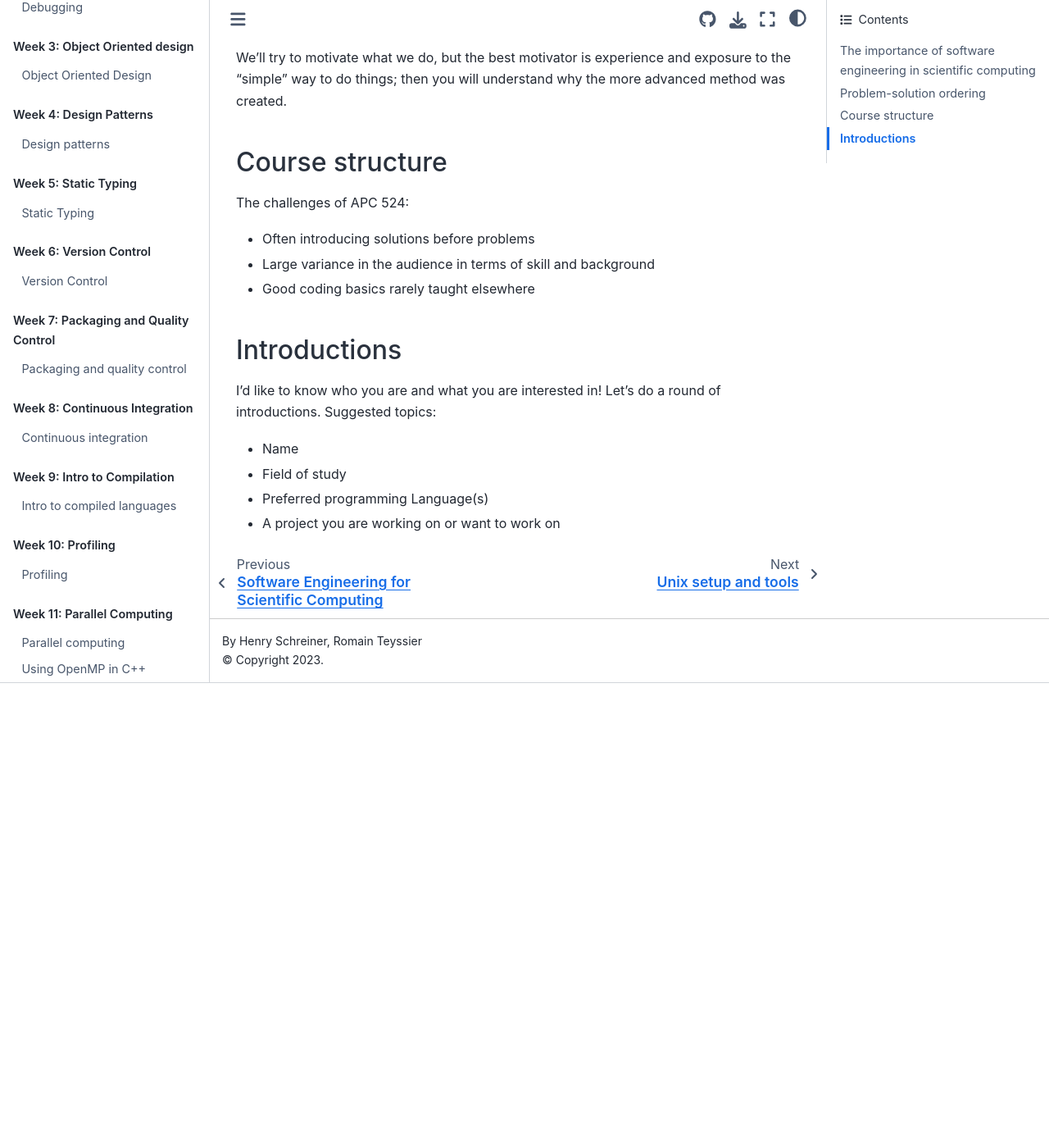
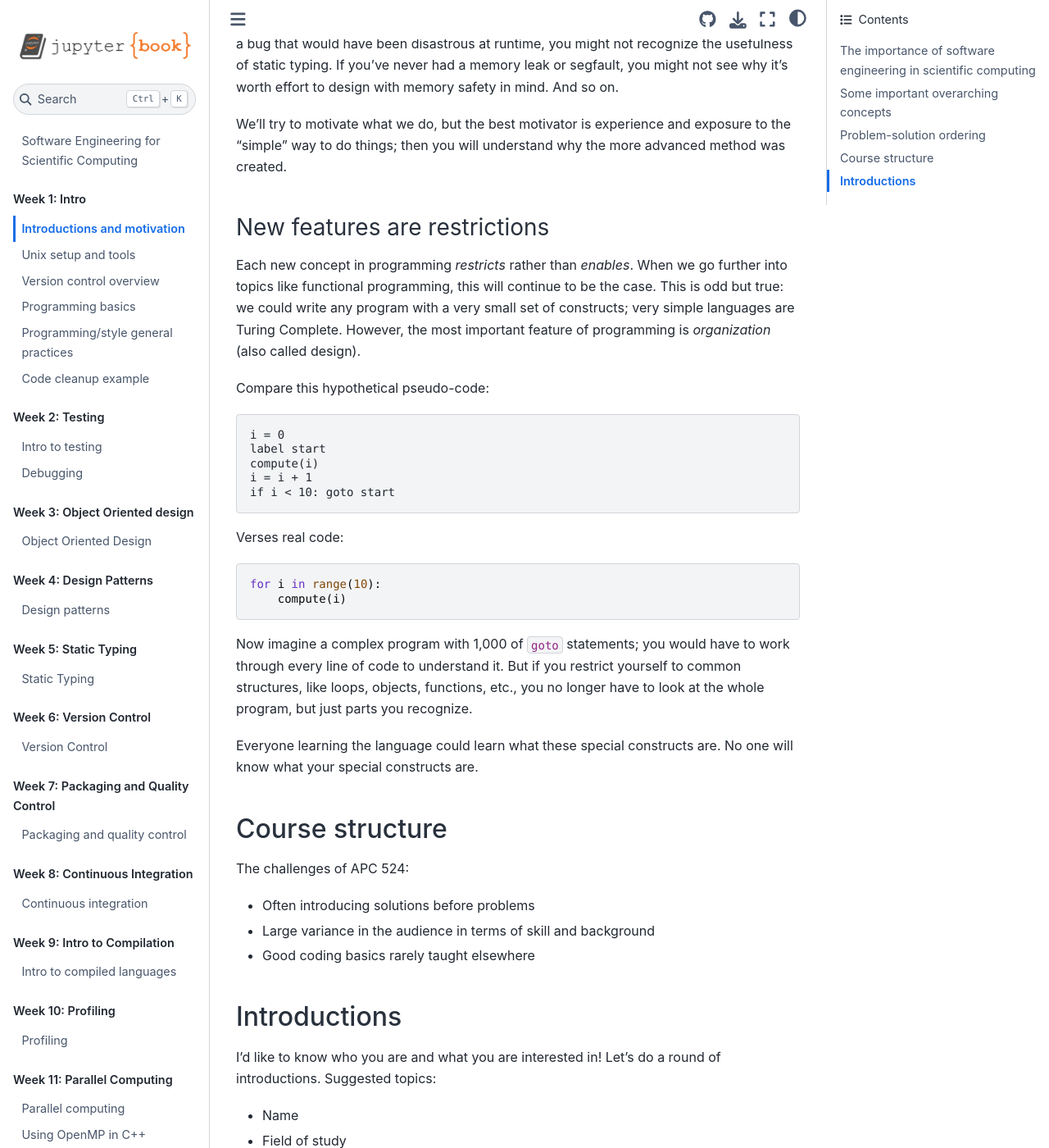
Before and after one commit to se-for-sci/se-for-sci.github.io, a Jupyter Book: the page built from content/week1/intro.md, in a window 1280 px wide and 1400 px high, scrolled down 1452 px. Shown: the whole window at 82% size. Built offline with Jupyter Book 1.0.4 settings and Sphinx 7.4.7 and the Sphinx Book theme 1.1.4, drawn with Linux system fonts in a browser that asks for light colours; before the commit the page ends 2285 px from its top, so only the background shows below that; some of the changed text lies outside the part shown.

````diff
--- a/content/week1/intro.md
+++ b/content/week1/intro.md
@@ -29,6 +29,8 @@
 - Testing and debugging
 - Design principles
 
+## Some important overarching concepts
+
 ## Problem-solution ordering
 
 [Problem-solution ordering](https://mkremins.github.io/blog/doors-headaches-intellectual-need/)
@@ -59,6 +61,31 @@
 exposure to the "simple" way to do things; then you will understand why the more
 advanced method was created.
 
+### New features are restrictions
+
+Each new concept in programming _restricts_ rather than _enables_. When we go further into topics like functional programming, this will continue to be the case. This is odd but true: we could write any program with a very small set of constructs; very simple languages are Turing Complete. However, the most important feature of programming is _organization_ (also called design).
+
+Compare this hypothetical pseudo-code:
+
+```text
+i = 0
+label start
+compute(i)
+i = i + 1
+if i < 10: goto start
+```
+
+Verses real code:
+
+```python
+for i in range(10):
+    compute(i)
+```
+
+Now imagine a complex program with 1,000 of `goto` statements; you would have to work through every line of code to understand it. But if you restrict yourself to common structures, like loops, objects, functions, etc., you no longer have to look at the whole program, but just parts you recognize.
+
+Everyone learning the language could learn what these special constructs are. No one will know what your special constructs are.
+
 ## Course structure
 
 The challenges of APC 524:
````
Also changed, not shown: .pre-commit-config.yaml (+7 -0 lines), content/week1/practices.md (+6 -4 lines), content/week1/cleanup_bessel.ipynb, content/week1/programming_basics.ipynb.
